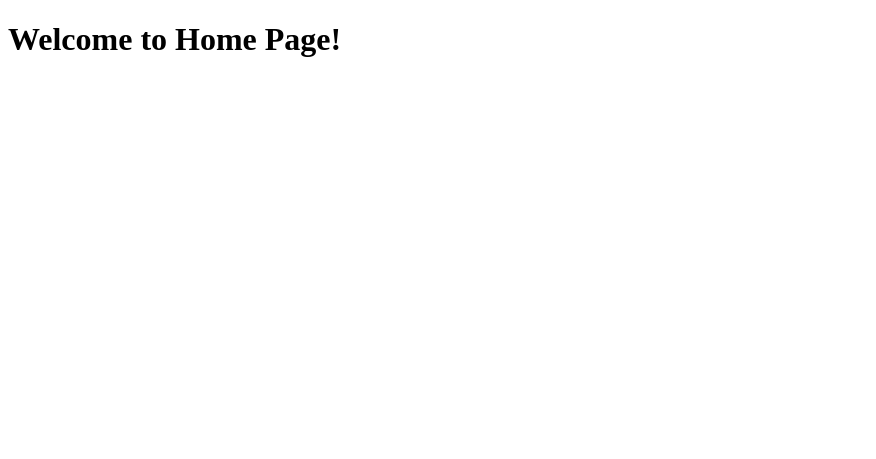
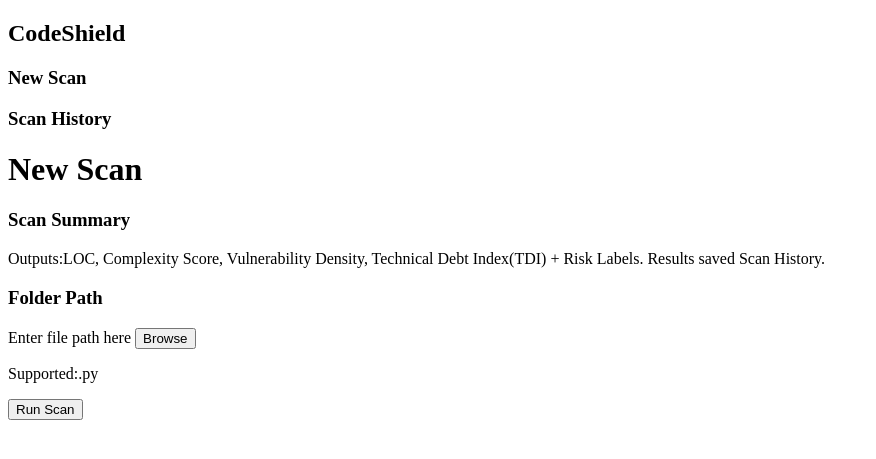
Before and after one commit to badarianof/codeshield, a Flask app: page /views/ in a window 1280 px wide. Shown: the top 459 px of the page, without its empty margins (0-876 px from the left). Run offline with Flask 3, Linux system fonts and the light colour scheme.

Commit message:
Updated Home Page

```diff
--- a/templates/index.html
+++ b/templates/index.html
@@ -5,10 +5,35 @@
     <meta name="viewport" content="width=device-width, initial-scale=1.0" />
     <meta http-equiv="X-UA-Compatible" content="ie=edge" />
     <title>CodeShield</title>
+    <div className="header">
+      <h2>CodeShield</h2>
+    </div>
+    <div className="navItem">
+      <h3>New Scan</h3>
+    </div>
+    <div className="navItem">
+      <h3>Scan History</h3>
+    </div>
   </head>
   <body>
     <main>
-      <h1>Welcome to Home Page!</h1>
+      <div className="title">
+        <h1>New Scan</h1>
+      </div>
+      <div className="scanSummary">
+        <h3>Scan Summary</h3>
+        <p>
+          Outputs:LOC, Complexity Score, Vulnerability Density, Technical Debt
+          Index(TDI) + Risk Labels. Results saved Scan History.
+        </p>
+      </div>
+      <div className="folderPath">
+        <h3>Folder Path</h3>
+        <text>Enter file path here</text>
+        <button>Browse</button>
+        <p>Supported:.py</p>
+      </div>
+      <button>Run Scan</button>
     </main>
   </body>
 </html>
```
